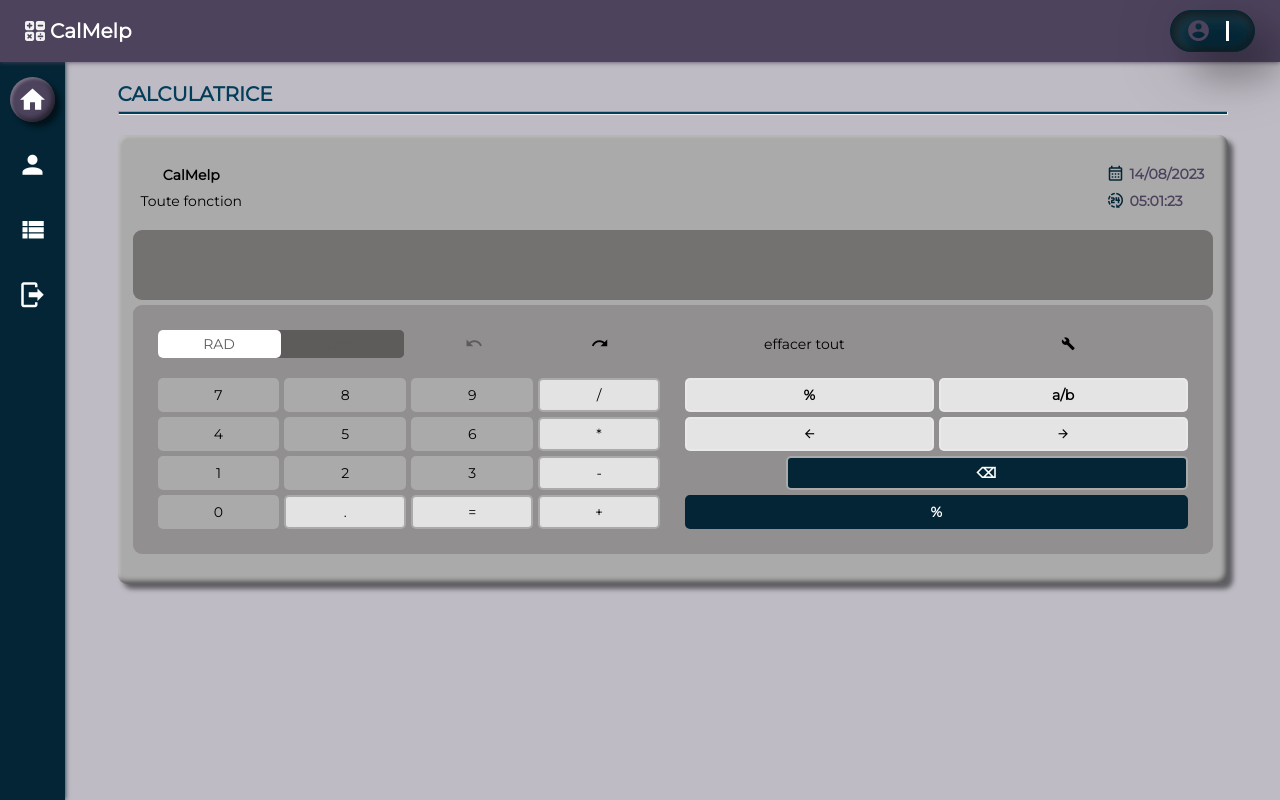
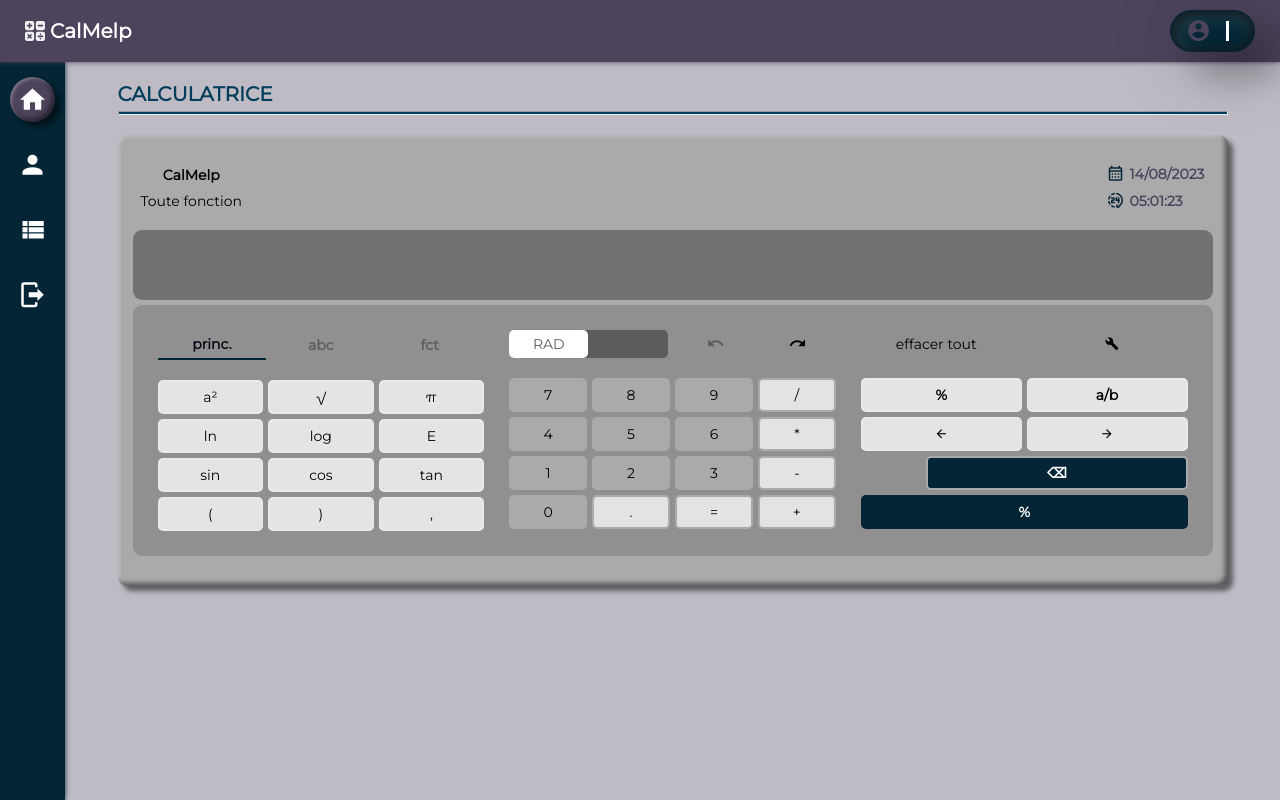
Before and after one commit to MelP18/CALCULATRICEVueJS, a Vue app: page /user in a window 1280 px wide. Built offline with nearby package versions, Linux system fonts and the light colour scheme.

Commit message:
add function

```diff
--- a/src/components/Calculator.vue
+++ b/src/components/Calculator.vue
@@ -28,7 +28,7 @@
                     </div>
                 </div>
                 <div class="calculator__bottom">
-                   <!--  <Function @showfunction="scientificMath"/>   -->
+                   <Function @showfunction="scientificMath"/>
                     <SimpleCalculation @show="simpleMath" />
                     <BtnOther @delete="clear"/>
                 </div>
@@ -84,7 +84,7 @@ function simpleMath(element:string) {
     return {result }
 }
 
-/* function scientificMath(item:string){
+function scientificMath(item:string){
     console.log(item);
     if(item == '√'){
      calculate.value = Math.sqrt(eval(calculation.value))
@@ -123,7 +123,7 @@ function simpleMath(element:string) {
         calculation.value += item
      console.log(calculate.value);
     }
-} */
+}
 
 function clear(){
     calculate.value = ''
```
